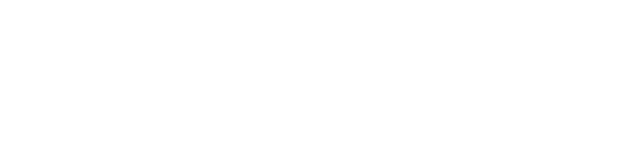
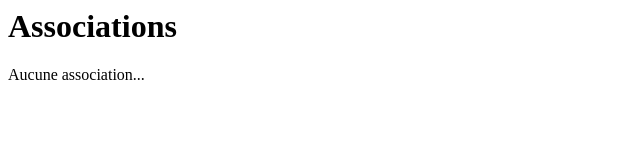
Before and after one commit to Djigla/git-mon-cv, a plain HTML site: page index.html in a window 1280 px wide. Shown: the whole page, without its empty margins (0-640 px from the left). Drawn offline with Linux system fonts and the light colour scheme.

Commit message:
mise en place de la section associations

```diff
--- a/index.html
+++ b/index.html
@@ -6,6 +6,10 @@
     <title>Document</title>
 </head>
 <body>
+    <div>
+        <h1>Associations</h1>
+        <p>Aucune association...</p>
+    </div>
 
 </body>
 </html>
```
